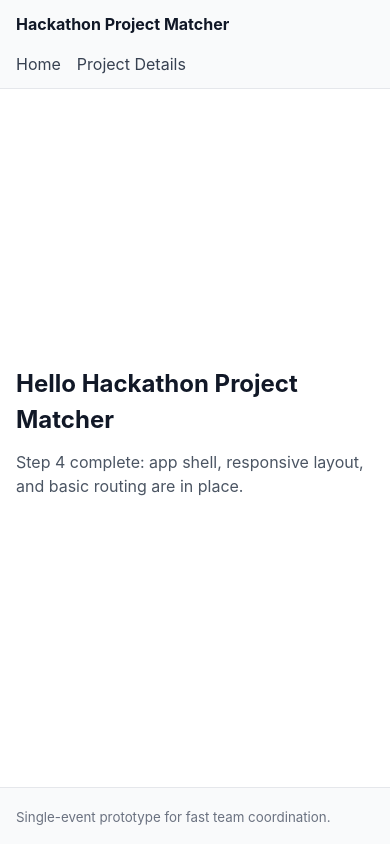
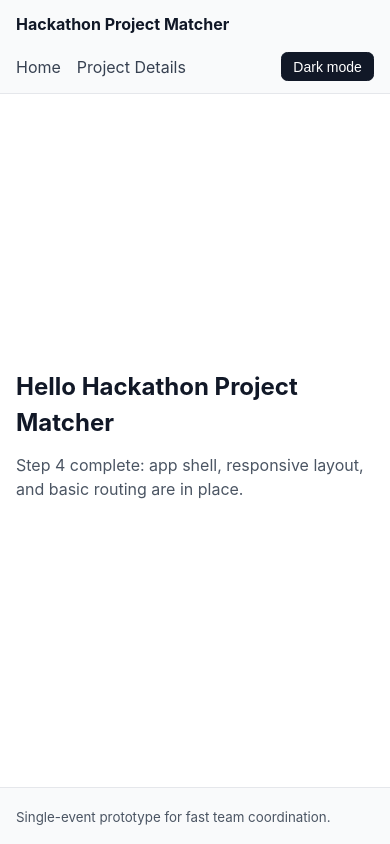
Before and after one commit to swashrafiq/hackathon-project-matcher, a React (Vite) app: page / in a window 390 px wide. Built offline with nearby package versions, Linux system fonts and the light colour scheme.

Commit message:
Add dark/light theme toggle with persistence for Step 5.
Introduce theme tokens, header toggle controls, and safe localStorage fallback behavior with tests and docs to complete the theme skeleton milestone.

```diff
--- a/src/App.css
+++ b/src/App.css
@@ -10,8 +10,8 @@
 }
 
 .app-header {
-  border-bottom: 1px solid #e5e7eb;
-  background: #f9fafb;
+  border-bottom: 1px solid var(--border);
+  background: var(--surface);
 }
 
 .app-header-inner {
@@ -23,9 +23,15 @@
 }
 
 .brand {
-  color: #111827;
+  color: var(--text);
   font-weight: 700;
   text-decoration: none;
+}
+
+.header-controls {
+  display: flex;
+  align-items: center;
+  gap: 1rem;
 }
 
 .nav-list {
@@ -37,7 +43,7 @@
 }
 
 .nav-list a {
-  color: #374151;
+  color: var(--link);
   text-decoration: none;
 }
 
@@ -58,21 +64,35 @@
 
 .app-main p {
   margin: 0 0 0.75rem;
-  color: #4b5563;
+  color: var(--muted);
 }
 
 .app-main code {
-  background: #f3f4f6;
+  background: var(--code-bg);
   border-radius: 0.25rem;
   padding: 0.15rem 0.35rem;
-  color: #1f2937;
+  color: var(--code-text);
 }
 
 .app-footer {
-  border-top: 1px solid #e5e7eb;
+  border-top: 1px solid var(--border);
   padding: 1rem 0;
-  color: #6b7280;
-  background: #f9fafb;
+  color: var(--muted);
+  background: var(--surface);
+}
+
+.theme-toggle {
+  border: 1px solid var(--button-border);
+  background: var(--button-bg);
+  color: var(--button-text);
+  border-radius: 0.4rem;
+  padding: 0.35rem 0.7rem;
+  font-size: 0.875rem;
+  cursor: pointer;
+}
+
+.theme-toggle:hover {
+  opacity: 0.9;
 }
 
 @media (max-width: 700px) {
@@ -86,4 +106,9 @@
   .nav-list {
     flex-wrap: wrap;
   }
+
+  .header-controls {
+    width: 100%;
+    justify-content: space-between;
+  }
 }
--- a/src/App.tsx
+++ b/src/App.tsx
@@ -1,9 +1,41 @@
 import './App.css'
+import { useEffect, useState } from 'react'
 import { Link, Route, Routes } from 'react-router-dom'
 import { HomePage } from './pages/HomePage'
 import { ProjectDetailsPage } from './pages/ProjectDetailsPage'
 
+type Theme = 'light' | 'dark'
+
+const THEME_STORAGE_KEY = 'hpm-theme'
+
+function parseTheme(value: string | null): Theme {
+  return value === 'dark' || value === 'light' ? value : 'light'
+}
+
+function getInitialTheme(): Theme {
+  try {
+    return parseTheme(window.localStorage.getItem(THEME_STORAGE_KEY))
+  } catch {
+    return 'light'
+  }
+}
+
 function App() {
+  const [theme, setTheme] = useState<Theme>(getInitialTheme)
+
+  useEffect(() => {
+    document.documentElement.dataset.theme = theme
+    try {
+      window.localStorage.setItem(THEME_STORAGE_KEY, theme)
+    } catch {
+      // Ignore storage errors and keep default behavior.
+    }
+  }, [theme])
+
+  function toggleTheme() {
+    setTheme((currentTheme) => (currentTheme === 'light' ? 'dark' : 'light'))
+  }
+
   return (
     <div className="app-shell">
       <header className="app-header">
@@ -11,6 +43,7 @@ function App() {
           <Link className="brand" to="/">
             Hackathon Project Matcher
           </Link>
+          <div className="header-controls">
             <nav aria-label="Primary">
               <ul className="nav-list">
                 <li>
@@ -21,6 +54,17 @@ function App() {
                 </li>
               </ul>
             </nav>
+            <button
+              className="theme-toggle"
+              type="button"
+              onClick={toggleTheme}
+              aria-label={
+                theme === 'light' ? 'Switch to dark mode' : 'Switch to light mode'
+              }
+            >
+              {theme === 'light' ? 'Dark mode' : 'Light mode'}
+            </button>
+          </div>
         </div>
       </header>
 
--- a/src/index.css
+++ b/src/index.css
@@ -1,7 +1,35 @@
+:root {
+  --bg: #ffffff;
+  --surface: #f9fafb;
+  --text: #111827;
+  --muted: #4b5563;
+  --border: #e5e7eb;
+  --link: #374151;
+  --code-bg: #f3f4f6;
+  --code-text: #1f2937;
+  --button-bg: #111827;
+  --button-text: #ffffff;
+  --button-border: #111827;
+}
+
+:root[data-theme='dark'] {
+  --bg: #111827;
+  --surface: #1f2937;
+  --text: #f3f4f6;
+  --muted: #d1d5db;
+  --border: #374151;
+  --link: #e5e7eb;
+  --code-bg: #0f172a;
+  --code-text: #e5e7eb;
+  --button-bg: #e5e7eb;
+  --button-text: #111827;
+  --button-border: #e5e7eb;
+}
+
 body {
   margin: 0;
   font-family: Inter, system-ui, -apple-system, Segoe UI, Roboto, sans-serif;
-  color: #111827;
-  background-color: #ffffff;
+  color: var(--text);
+  background-color: var(--bg);
   line-height: 1.5;
 }
```
Also changed, not shown: src/test/setup.ts (+6 -0 lines), 3 other files (tests, documents, lock files or other folders). Lines whose indentation alone changed are shown as unchanged.
